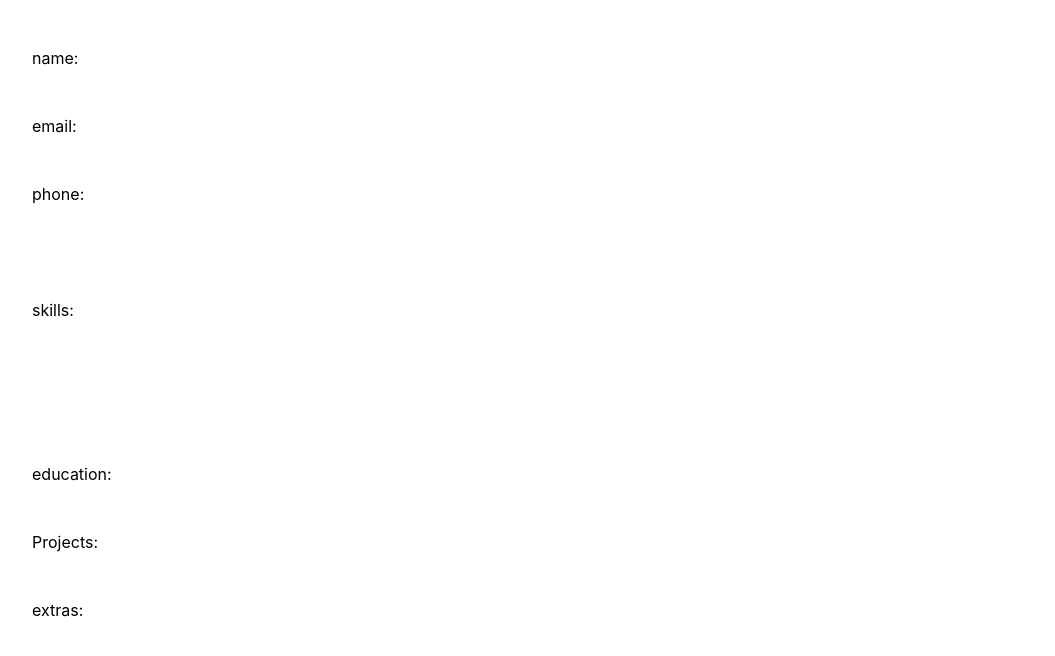
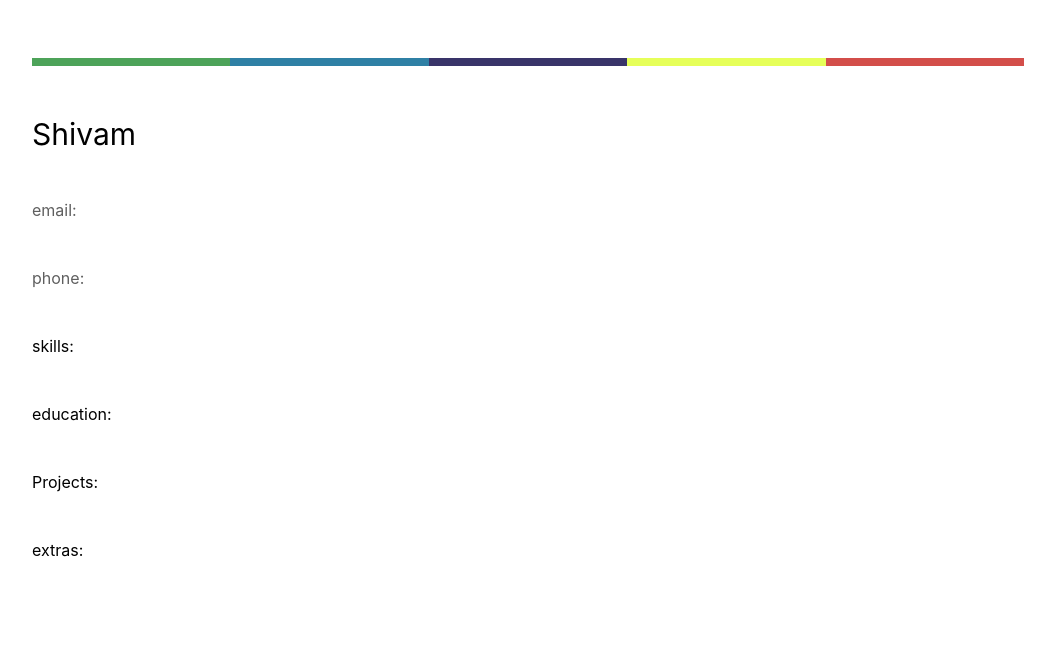
Before and after one commit to kshitijk83/resume-builder, a React (Create React App) app in the folder resume-builder/: page / in a window 1280 px wide. Shown: the top 656 px of the page, without its empty margins (112-1167 px from the left). Built offline with nearby package versions, Linux system fonts and the light colour scheme.

Commit message:
Frontend started

```diff
--- a/resume-builder/src/components/preview/preview.css
+++ b/resume-builder/src/components/preview/preview.css
@@ -6,3 +6,35 @@ div{
 .skills{
     display: inline-block;
 }
+
+
+.pr-wid {
+    padding: 1px 10%;
+    font-size: 5px
+}
+
+.pr-green {
+    background-color: rgb(77, 163, 89);
+}
+
+.pr-blue {
+    background-color: rgb(47, 128, 165);
+}
+
+.pr-purple {
+    background-color: rgb(57, 52, 105);
+}
+.pr-yellow {
+    background-color: rgb(230, 255, 89);
+}
+.pr-red {
+    background-color: rgb(211, 78, 74);
+}
+
+.pr-name {
+    font-size: 30px;
+}
+
+.pr-email, .pr-phone {
+    color: rgb(95, 95, 95);
+}
--- a/resume-builder/src/components/preview/preview.js
+++ b/resume-builder/src/components/preview/preview.js
@@ -1,5 +1,5 @@
 import React, { Component } from 'react';
-import classes from './preview.css';
+import './preview.css';
 class Preview extends Component {
 
     render(){
@@ -62,36 +62,45 @@ class Preview extends Component {
 
         return (
             <>
-            <div class="start ">
-
+            <div >
+            <span className="pr-wid pr-green">
+            </span>
+            <span className="pr-wid pr-blue">
+            </span>
+            <span className="pr-wid pr-purple">
+            </span>
+            <span className="pr-wid pr-yellow">
+            </span>
+            <span className="pr-wid pr-red">
+            </span>
             </div>
-                <div classname="name">
-                    name:{this.props.name}
+                <div className="pr-name">
+                    Shivam{this.props.name}
                 </div>
-                <div classname="email">
+                <div className="pr-email">
                     email: {this.props.email}
                 </div>
-                <div classname="phone">
+                <div className="pr-phone">
                     phone: {this.props.phone}
                 </div>
-                <div className="skills">
+                <div className="pr-skills">
                 skills: {skills}
                 </div>
-                <div class="education">
+                <div className="pr-education">
                 education:
-                <div class="educationEntry">
+                <div className="pr-educationEntry">
                     {educations}
                 </div>
                 </div>
-                <div class= "projects">
+                <div className= "pr-projects">
                     Projects:
-                    <div class="projectEntry">
+                    <div className="pr-projectEntry">
                     {projects}
                     </div>
                 </div>
-                <div class="extras">
+                <div className="pr-extras">
                     extras:
-                    <div class="extrasEntry">
+                    <div className="pr-extrasEntry">
                         {extras}
                     </div>
                 </div>
```
